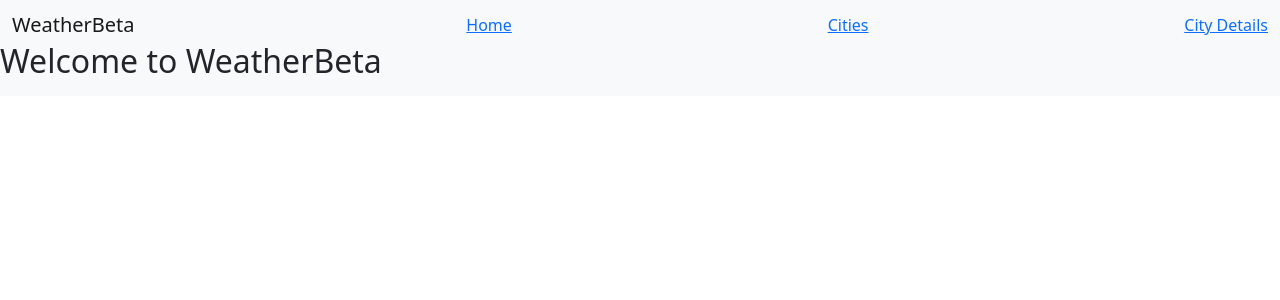
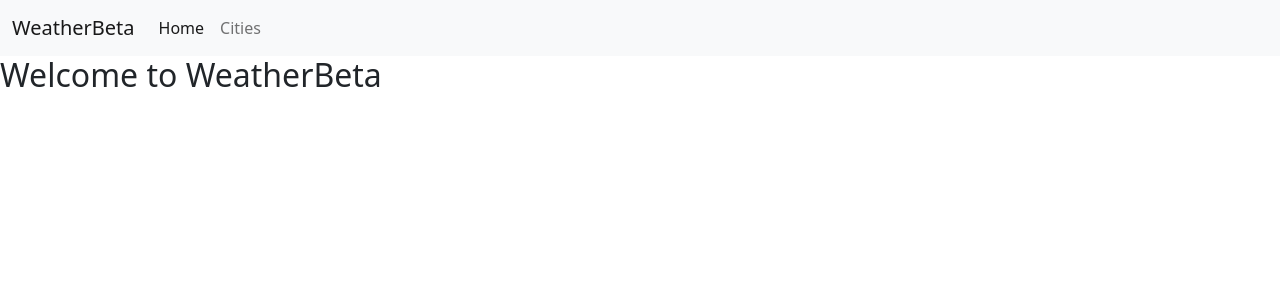
Before and after one commit to blaz-k/weather-beta, a Vue app: page / in a window 1280 px wide. Shown: the top 300 px of the page. Built offline with nearby package versions, Linux system fonts and the light colour scheme.

Commit message:
navbar corrected

```diff
--- a/src/App.vue
+++ b/src/App.vue
@@ -1,15 +1,24 @@
 <template>
   <div id="app">
     <main>
-      <nav class="navbar navbar-light bg-light">
+      <nav class="navbar navbar-expand-lg navbar-light bg-light">
         <div class="container-fluid">
-          <span class="navbar-brand mb-0 h1">WeatherBeta</span>
-          <router-link to="/">Home</router-link>
-          <router-link to="/cities">Cities</router-link>
-          <router-link to="/city-details">City Details</router-link>
+          <router-link to="/" class="navbar-brand">WeatherBeta</router-link>
+          <div class="collapse navbar-collapse" id="navbarNavDropdown">
+            <ul class="navbar-nav">
+              <li class="nav-item">
+                <router-link to="/" class="nav-link active" aria-current="page"
+                  >Home</router-link
+                >
+              </li>
+              <li class="nav-item">
+                <router-link to="/cities" class="nav-link">Cities</router-link>
+              </li>
+            </ul>
+          </div>
         </div>
-        <router-view />
       </nav>
+      <router-view />
     </main>
   </div>
 </template>
```
Also changed, not shown: src/components/Nav.vue (deleted).
